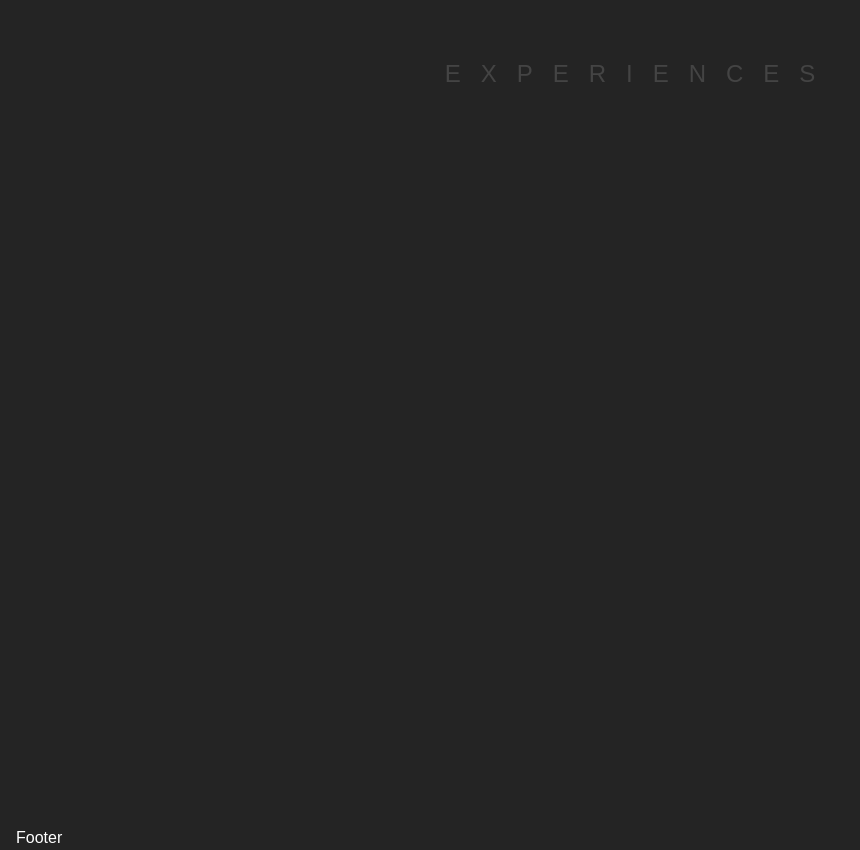
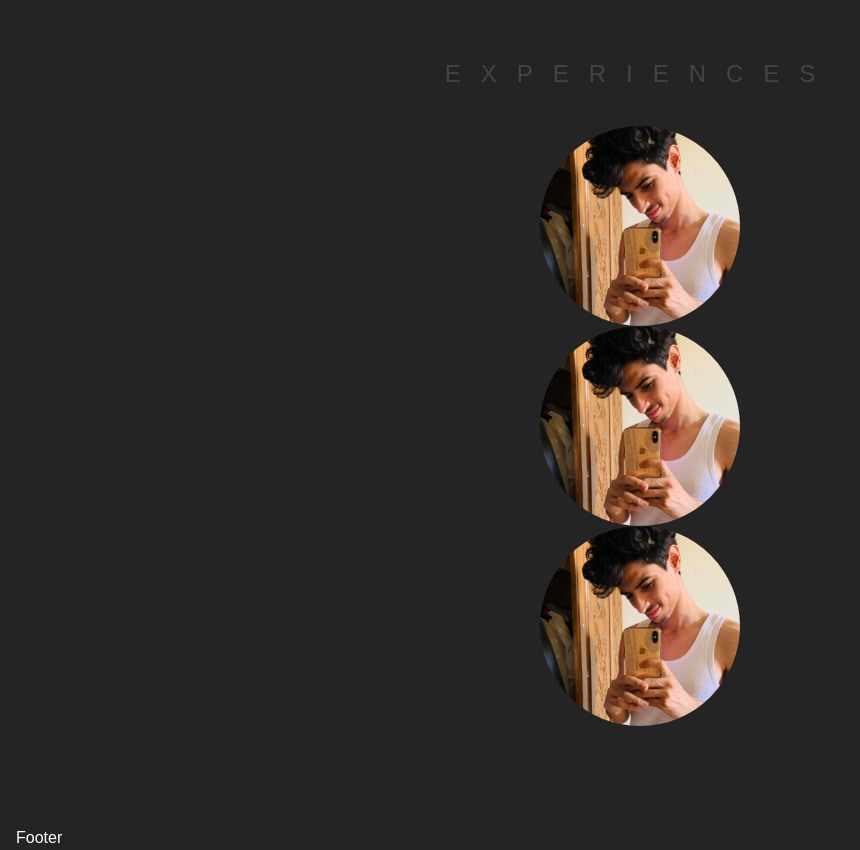
Before and after one commit to RamezTaher/Portfolio, a React (Create React App) app: page / in a window 1280 px wide. Shown: the part 1640-2490 px from the top of the page, without its empty margins (0-860 px from the left). Built offline with nearby package versions, Linux system fonts and the light colour scheme.

Commit message:
building the cards component

```diff
--- a/src/components/ExperienceCard.jsx
+++ b/src/components/ExperienceCard.jsx
@@ -1,7 +1,17 @@
 import React from "react"
+import { motion } from "framer-motion"
+import ramez from "../assets/images/ram-1.jpg"
 
 const ExperienceCard = () => {
-  return <article></article>
+  return (
+    <article>
+      <motion.img
+        src={ramez}
+        className="w-32 h-32 rounded-full xl:w-[200px] xl:h-[200px] object-cover object-center"
+        alt="Company Name"
+      />
+    </article>
+  )
 }
 
 export default ExperienceCard
```
